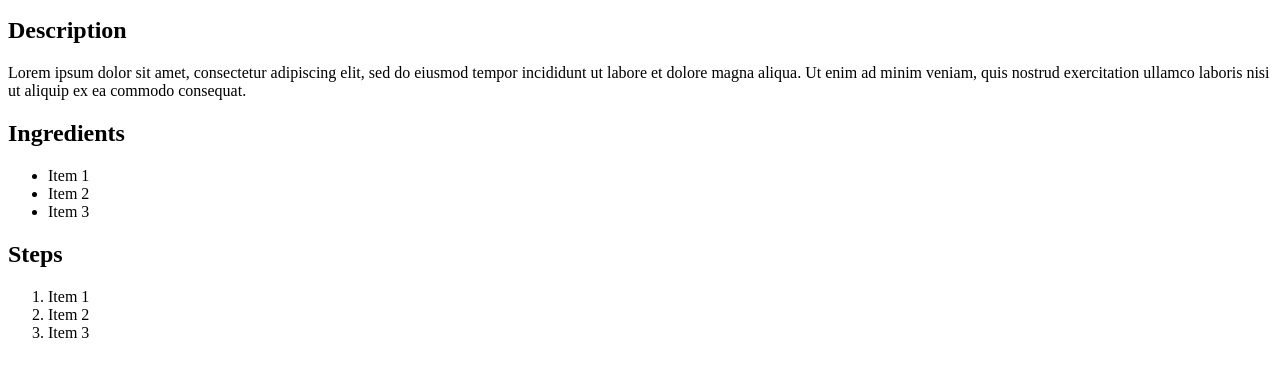
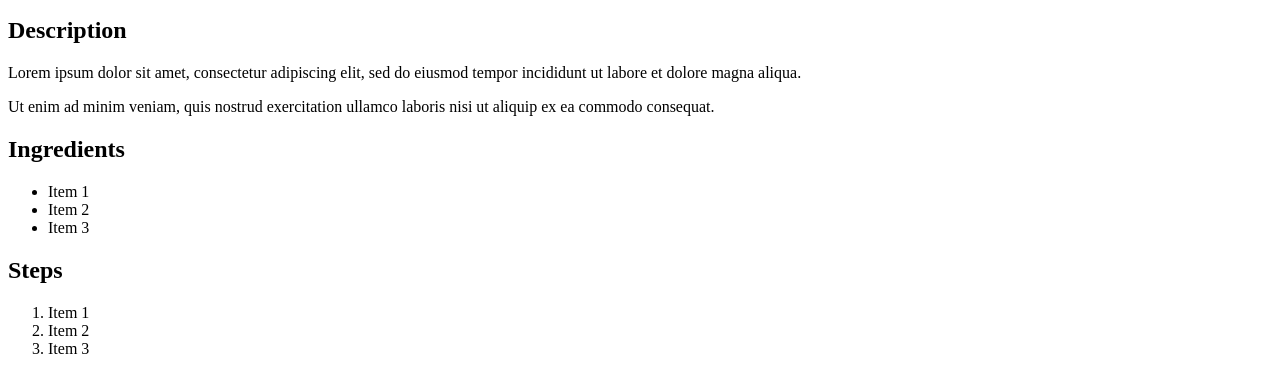
Before and after one commit to bladerunner1958/odin-recipes, a plain HTML site: page odin-recipes/recipes/pizza.html in a window 1280 px wide. Shown: the part 294-686 px from the top of the page. Drawn offline with Linux system fonts and the light colour scheme.

Commit message:
Update pizza.html

```diff
--- a/odin-recipes/recipes/pizza.html
+++ b/odin-recipes/recipes/pizza.html
@@ -2,11 +2,17 @@
 <img src="https://bladerunner1958.github.io/odin-recipes/pizza.jpeg" alt="Calabresa">
 <h2>Description</h2>
 <body>
-  Lorem ipsum dolor sit amet, consectetur adipiscing elit, sed do eiusmod tempor
-  incididunt ut labore et dolore magna aliqua.
+ <html>
+  <head>
+  </head>
+  <body>
+    <p>Lorem ipsum dolor sit amet, consectetur adipiscing elit, sed do eiusmod tempor
+  incididunt ut labore et dolore magna aliqua.</p>
 
-  Ut enim ad minim veniam, quis nostrud exercitation ullamco laboris
-  nisi ut aliquip ex ea commodo consequat.
+    <p>Ut enim ad minim veniam, quis nostrud exercitation ullamco laboris
+  nisi ut aliquip ex ea commodo consequat.</p>
+  </body>
+ </html>
 </body>
 <h2>Ingredients</h2>
 <body>
```
